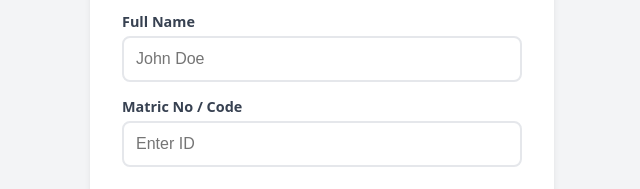
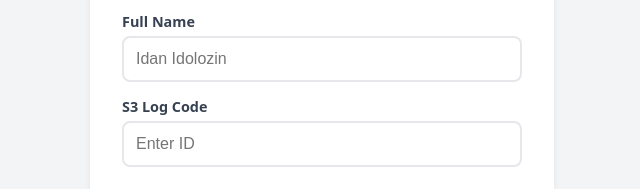
Before and after one commit to FemiAderibigbe/class-checkin, a plain HTML site: page index.html in a window 1280 px wide. Shown: the part 354-543 px from the top of the page, 318-958 px from the left. Drawn offline with Linux system fonts and the light colour scheme.

Commit message:
Update index.html

```diff
--- a/index.html
+++ b/index.html
@@ -35,11 +35,11 @@
 
     <div class="form-group">
         <label>Full Name</label>
-        <input type="text" id="nameInput" placeholder="John Doe" required>
+        <input type="text" id="nameInput" placeholder="Idan Idolozin" required>
     </div>
 
     <div class="form-group">
-        <label>Matric No / Code</label>
+        <label> S3 Log Code</label>
         <input type="text" id="codeInput" placeholder="Enter ID" required>
     </div>
 
```
